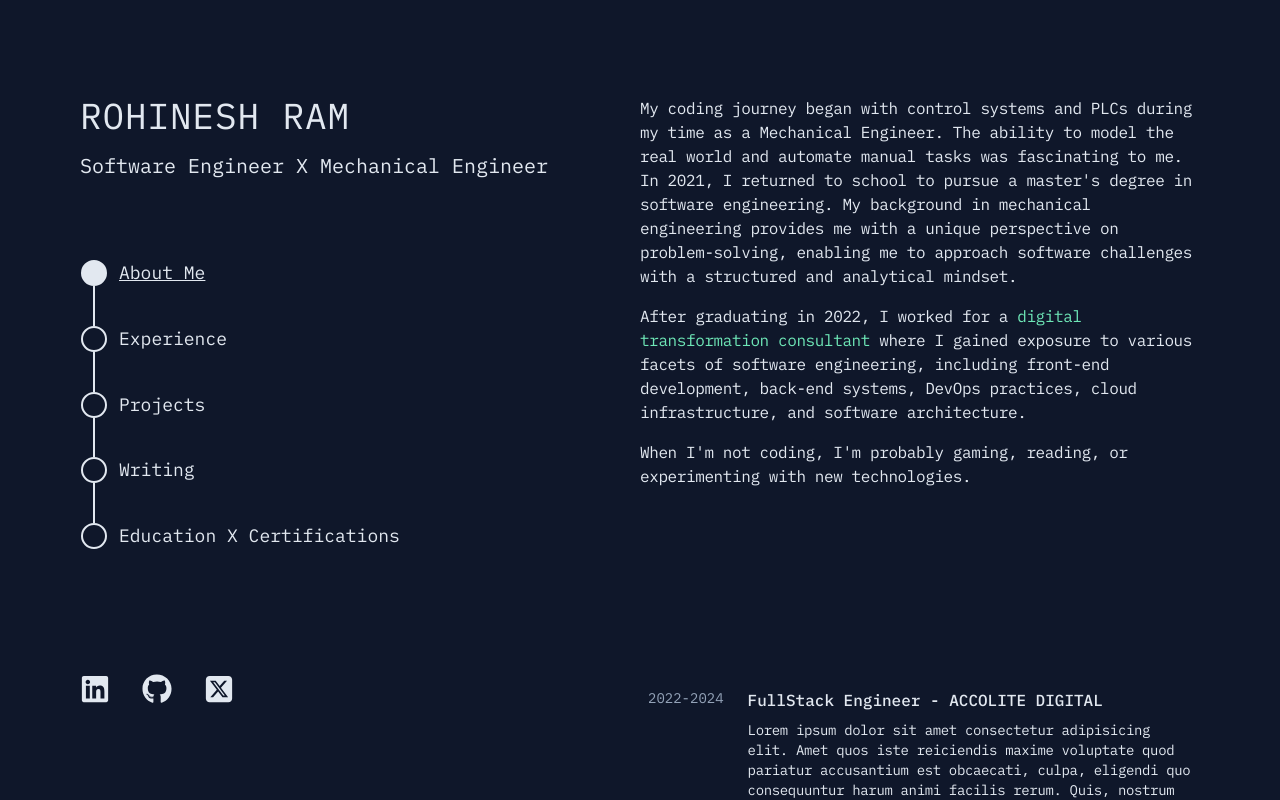
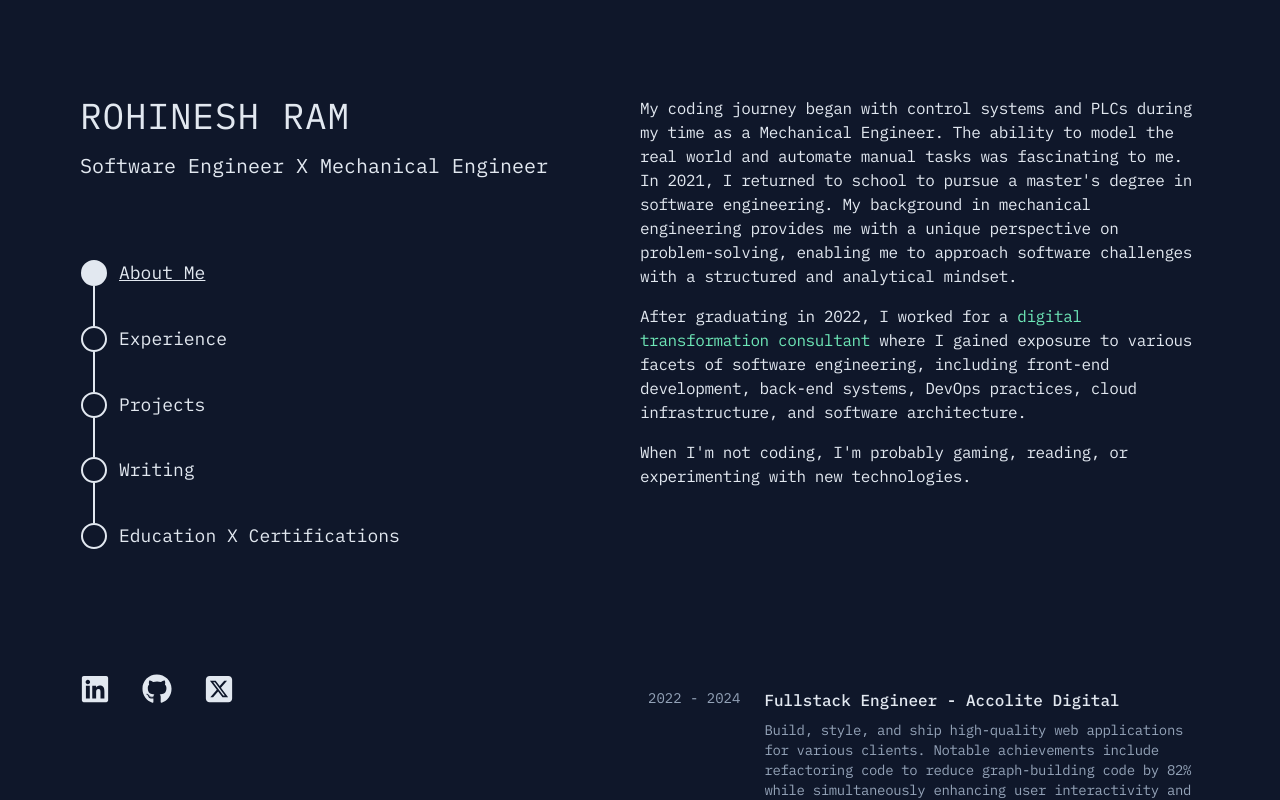
Before and after one commit to R-Ram95/web-portfolio, a React (Vite) app: page / in a window 1280 px wide. Built offline with nearby package versions, Linux system fonts and the light colour scheme.

Commit message:
add experience section

```diff
--- a/src/components/card/Card.tsx
+++ b/src/components/card/Card.tsx
@@ -46,7 +46,7 @@ const CardDescription = React.forwardRef<
 >(({ className, ...props }, ref) => (
   <p
     ref={ref}
-    className={clsx("text-sm tracking-tight text-slate-200", className)}
+    className={clsx("text-sm text-slate-400 tracking-tight ", className)}
     {...props}
   />
 ));
--- /dev/null
+++ b/src/sections/experience/Experience.data.ts
@@ -0,0 +1,23 @@
+export interface ExperienceType {
+  position: string;
+  year: string;
+  description: string;
+  skills: string[];
+}
+
+export const experienceData = [
+  {
+    position: "Fullstack Engineer - Accolite Digital",
+    year: "2022 - 2024",
+    description:
+      "Build, style, and ship high-quality web applications for various clients. Notable achievements include refactoring code to reduce graph-building code by 82% while simultaneously enhancing user interactivity and optimizing web application performance with modern client-side caching techniques, reducing load times by 5 seconds. Additionally, collaborated with developers and product managers/owners to drive continuous improvements in user experience.",
+    skills: ["React", "Javascript", "NodeJS", "AWS", "Terraform", "Docker"],
+  },
+  {
+    position: "Design Engineer - Gentex Industries",
+    year: "2018 - 2021",
+    description:
+      "Enhanced manufacturing processes, addressing defects, and refining product quality through design changes. Designed components and managed a team of welders and millwrights throughout the development of multi-million dollar projects.",
+    skills: ["Solidworks", "Project Management", "VBA"],
+  },
+];
--- a/src/sections/experience/Experience.tsx
+++ b/src/sections/experience/Experience.tsx
@@ -5,27 +5,29 @@ import {
   CardFooter,
   CardTitle,
 } from "../../components/card/Card";
+import { experienceData, ExperienceType } from "./Experience.data";
 
-const ExperienceCard = () => {
+interface ExperienceCardProps {
+  experience: ExperienceType;
+}
+
+const ExperienceCard = ({ experience }: ExperienceCardProps) => {
   return (
     <Card className="group">
-      <div className=" text-slate-400 text-nowrap text-sm">2022-2024</div>
+      <div className=" text-slate-400 text-nowrap text-sm">
+        {experience.year}
+      </div>
       <div className="ml-0 md:ml-6">
         <CardTitle className="group-hover:text-emerald-300">
-          FullStack Engineer - ACCOLITE DIGITAL
+          {experience.position}
         </CardTitle>
         <CardDescription className="mt-2">
-          Lorem ipsum dolor sit amet consectetur adipisicing elit. Amet quos
-          iste reiciendis maxime voluptate quod pariatur accusantium est
-          obcaecati, culpa, eligendi quo consequuntur harum animi facilis rerum.
-          Quis, nostrum laborum!
+          {experience.description}
         </CardDescription>
         <CardFooter className="mt-4 flex flex-wrap flex-row gap-2">
-          <Pill>Typescript</Pill>
-          <Pill>Typescript</Pill>
-          <Pill>Typescript</Pill>
-          <Pill>Typescript</Pill>
-          <Pill>Typescript</Pill>
+          {experience.skills.map((skill) => (
+            <Pill>{skill}</Pill>
+          ))}
         </CardFooter>
       </div>
     </Card>
@@ -35,7 +37,11 @@ const ExperienceCard = () => {
 const Experience = () => {
   return (
     <div>
-      <ExperienceCard />
+      {experienceData.map((exp) => (
+        <div className="mb-4">
+          <ExperienceCard experience={exp} />
+        </div>
+      ))}
     </div>
   );
 };
```
